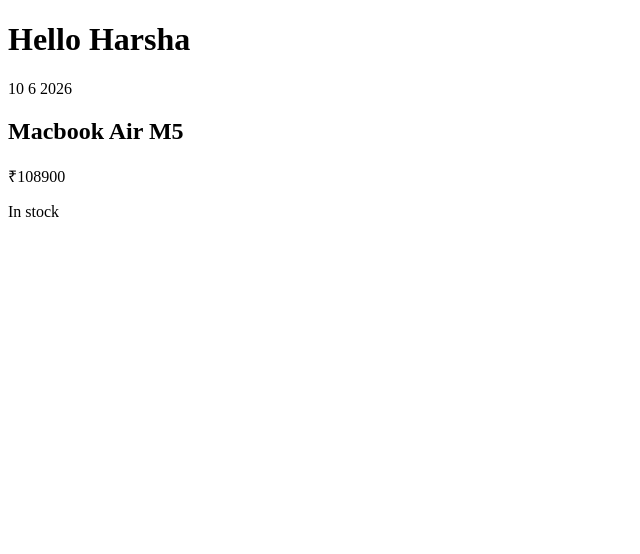
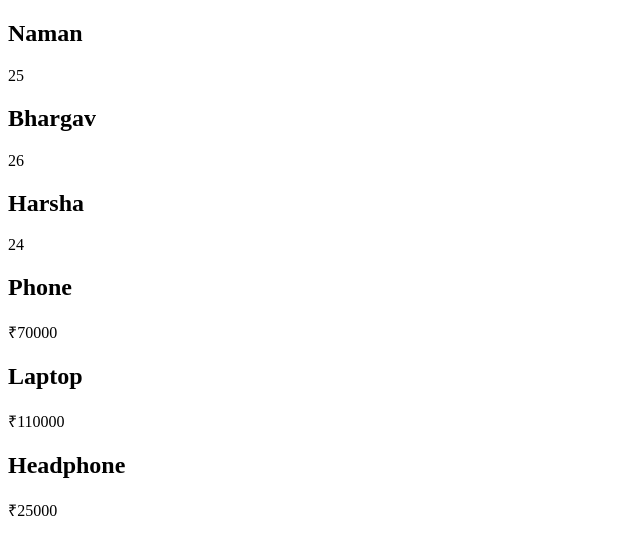
Before and after one commit to T-Harsha-Vardhan/reactjs, a React (Vite) app: page / in a window 1280 px wide. Shown: the top 554 px of the page, without its empty margins (0-640 px from the left). Built offline with nearby package versions, Linux system fonts and the light colour scheme.

Commit message:
Exercise 06: Rendering a List of Date with .map()

```diff
--- a/src/App.jsx
+++ b/src/App.jsx
@@ -1,11 +1,11 @@
-import Greeting from "./components/Greeting";
-import ProductInfo from "./components/ProductInfo";
+import ProductList from "./components/ProductList";
+import UserList from "./components/UserList";
 
 const App = () => {
   return (
     <div>
-      <Greeting />
-      <ProductInfo />
+      <UserList />
+      <ProductList />
     </div>
   );
 };
--- /dev/null
+++ b/src/components/ProductList.jsx
@@ -0,0 +1,21 @@
+const ProductList = () => {
+  const products = [
+    { id: 1, name: "Phone", price: "₹70000" },
+    { id: 2, name: "Laptop", price: "₹110000" },
+    { id: 3, name: "Headphone", price: "₹25000" },
+  ];
+  return (
+    <div>
+      {products.map((product) => {
+        return (
+          <div key={product.id}>
+            <h2>{product.name}</h2>
+            <p>{product.price}</p>
+          </div>
+        );
+      })}
+    </div>
+  );
+};
+
+export default ProductList;
--- /dev/null
+++ b/src/components/UserList.jsx
@@ -0,0 +1,33 @@
+const UserList = () => {
+  const users = [
+    {
+      id: 1,
+      name: "Naman",
+      age: 25,
+    },
+    {
+      id: 2,
+      name: "Bhargav",
+      age: 26,
+    },
+    {
+      id: 3,
+      name: "Harsha",
+      age: 24,
+    },
+  ];
+  return (
+    <div>
+      {users.map((user) => {
+        return (
+          <div key={user.id}>
+            <h2>{user.name}</h2>
+            <p>{user.age}</p>
+          </div>
+        );
+      })}
+    </div>
+  );
+};
+
+export default UserList;
```
